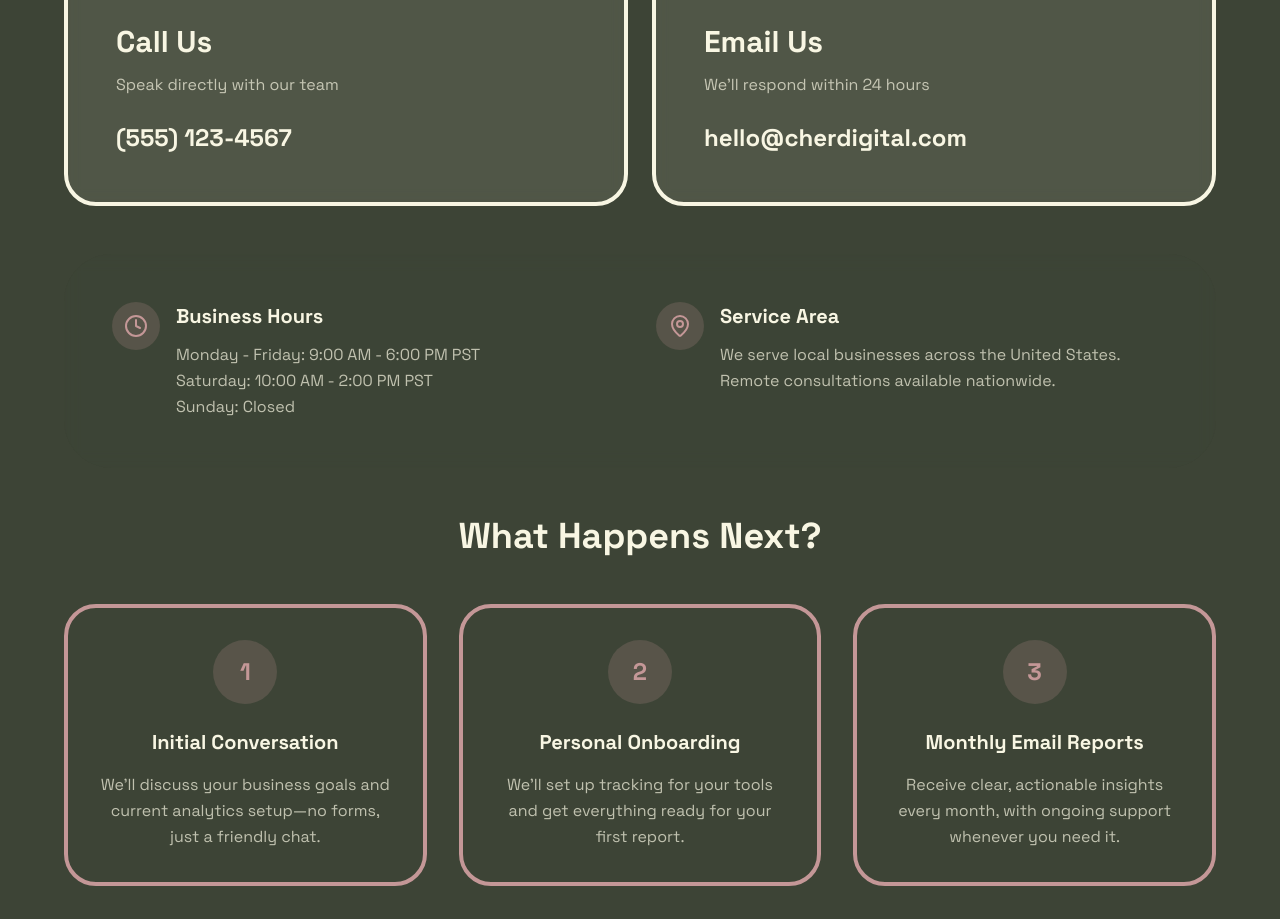
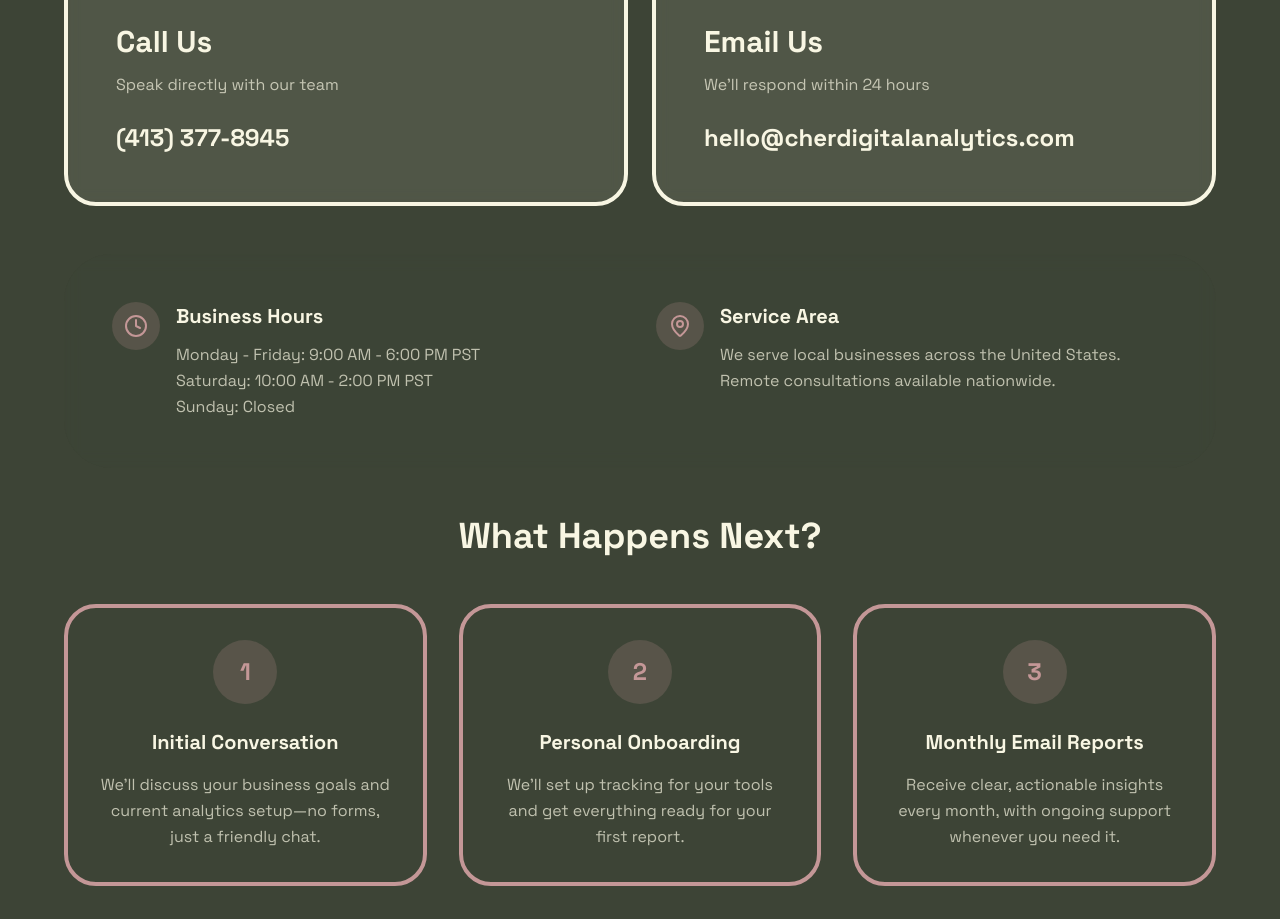
Before and after one commit to rohinigudimetla/earlystage-digi-analytics, a Next.js app: page /contact in a window 1280 px wide. Shown: the part 1069-1988 px from the top of the page. Built offline with nearby package versions, Linux system fonts and the light colour scheme.

Commit message:
contact us details replaced

```diff
--- a/app/contact/page.tsx
+++ b/app/contact/page.tsx
@@ -88,7 +88,7 @@ export default function ContactPage() {
 									Speak directly with our team
 								</p>
 								<p className="text-xl md:text-2xl font-bold text-cream">
-									(555) 123-4567
+									(413) 377-8945
 								</p>
 							</div>
 
@@ -103,7 +103,7 @@ export default function ContactPage() {
 									We'll respond within 24 hours
 								</p>
 								<p className="text-xl md:text-2xl font-bold text-cream break-all">
-									hello@cherdigital.com
+									hello@cherdigitalanalytics.com
 								</p>
 							</div>
 						</div>
```
